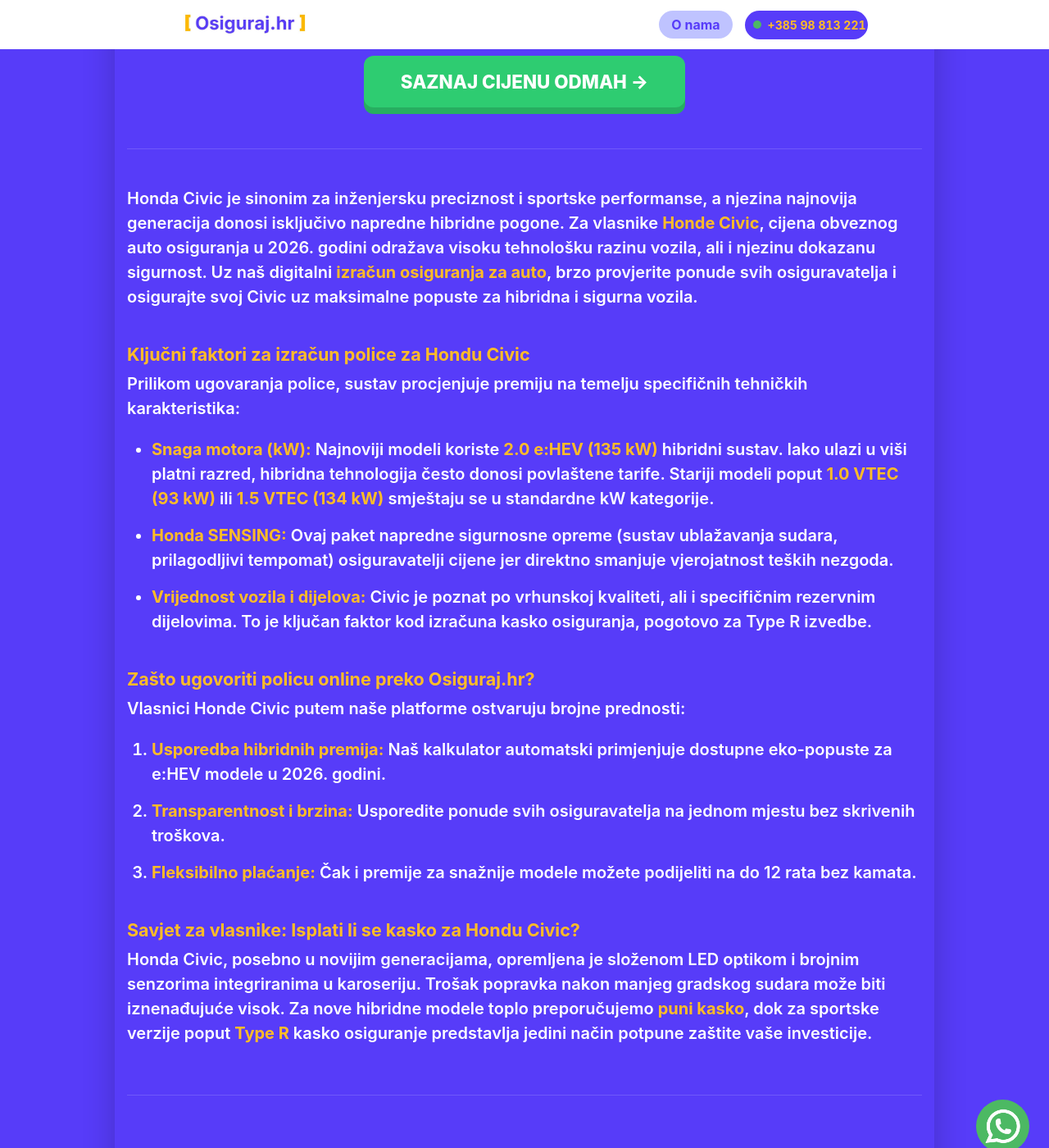
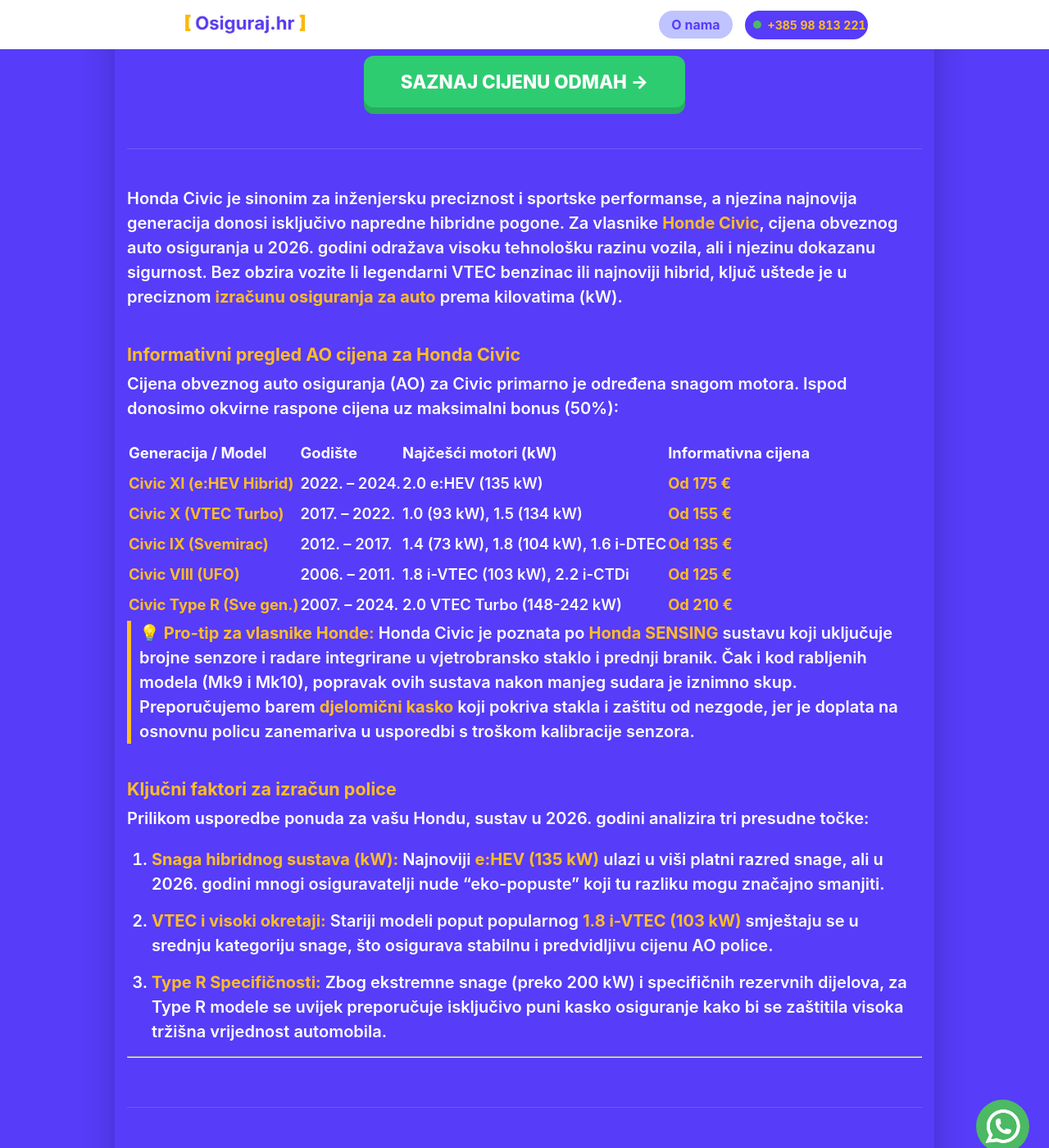
Before and after one commit to Filip-Gale/OsigurajHR, a Jekyll site: the page built from auto-osiguranje/honda-civic.md, in a window 1280 px wide and 1400 px high, scrolled down 345 px. Shown: the whole window at 82% size. Built offline with Jekyll 4.4.1, drawn with Linux system fonts in a browser that asks for light colours; some of the changed text lies outside the part shown.

Commit message:
Update honda-civic.md

```diff
--- a/auto-osiguranje/honda-civic.md
+++ b/auto-osiguranje/honda-civic.md
@@ -1,48 +1,82 @@
 ---
 layout: grad
-grad_ime: ""
-title: "Osiguranje za Honda Civic | Izračun cijene prema kW (2026)"
+grad_ime: "Hrvatska"
+title: "Osiguranje za Honda Civic | Cijene po godištima (2006-2024)"
 permalink: /auto-osiguranje/honda-civic/
-description: "Saznajte točnu cijenu auto osiguranja za Honda Civic. Usporedite ponude za VTEC, i-DTEC i nove e:HEV hibride uz uštede do 30% online."
+description: "Izračunajte cijenu osiguranja za Honda Civic. Provjerite informativne cijene za e:HEV hibride, VTEC i i-DTEC modele po godištima. Uštedite do 30% online."
 ---
 
-Honda Civic je sinonim za inženjersku preciznost i sportske performanse, a njezina najnovija generacija donosi isključivo napredne hibridne pogone. Za vlasnike **Honde Civic**, cijena obveznog auto osiguranja u 2026. godini odražava visoku tehnološku razinu vozila, ali i njezinu dokazanu sigurnost. Uz naš digitalni **izračun osiguranja za auto**, brzo provjerite ponude svih osiguravatelja i osigurajte svoj Civic uz maksimalne popuste za hibridna i sigurna vozila.
+Honda Civic je sinonim za inženjersku preciznost i sportske performanse, a njezina najnovija generacija donosi isključivo napredne hibridne pogone. Za vlasnike **Honde Civic**, cijena obveznog auto osiguranja u 2026. godini odražava visoku tehnološku razinu vozila, ali i njezinu dokazanu sigurnost. Bez obzira vozite li legendarni VTEC benzinac ili najnoviji hibrid, ključ uštede je u preciznom **izračunu osiguranja za auto** prema kilovatima (kW).
 
-### Ključni faktori za izračun police za Hondu Civic
+### Informativni pregled AO cijena za Honda Civic
 
-Prilikom ugovaranja police, sustav procjenjuje premiju na temelju specifičnih tehničkih karakteristika:
+Cijena obveznog auto osiguranja (AO) za Civic primarno je određena snagom motora. Ispod donosimo okvirne raspone cijena uz maksimalni bonus (50%):
 
-* **Snaga motora (kW):** Najnoviji modeli koriste **2.0 e:HEV (135 kW)** hibridni sustav. Iako ulazi u viši platni razred, hibridna tehnologija često donosi povlaštene tarife. Stariji modeli poput **1.0 VTEC (93 kW)** ili **1.5 VTEC (134 kW)** smještaju se u standardne kW kategorije.
-* **Honda SENSING:** Ovaj paket napredne sigurnosne opreme (sustav ublažavanja sudara, prilagodljivi tempomat) osiguravatelji cijene jer direktno smanjuje vjerojatnost teških nezgoda.
-* **Vrijednost vozila i dijelova:** Civic je poznat po vrhunskoj kvaliteti, ali i specifičnim rezervnim dijelovima. To je ključan faktor kod izračuna kasko osiguranja, pogotovo za Type R izvedbe.
+| Generacija&nbsp;/&nbsp;Model | Godište&nbsp;&nbsp;&nbsp;&nbsp;&nbsp; | Najčešći motori (kW)&nbsp;&nbsp;&nbsp;&nbsp;&nbsp;&nbsp;&nbsp;&nbsp; | Informativna cijena |
+| :--- | :--- | :--- | :--- |
+| **Civic XI (e:HEV Hibrid)** | 2022. – 2024. | 2.0 e:HEV (135 kW) | **Od 175 €** |
+| **Civic X (VTEC Turbo)** | 2017. – 2022. | 1.0 (93 kW), 1.5 (134 kW) | **Od 155 €** |
+| **Civic IX (Svemirac)** | 2012. – 2017. | 1.4 (73 kW), 1.8 (104 kW), 1.6 i-DTEC | **Od 135 €** |
+| **Civic VIII (UFO)** | 2006. – 2011. | 1.8 i-VTEC (103 kW), 2.2 i-CTDi | **Od 125 €** |
+| **Civic Type R (Sve gen.)** | 2007. – 2024. | 2.0 VTEC Turbo (148-242 kW) | **Od 210 €** |
 
-### Zašto ugovoriti policu online preko Osiguraj.hr?
+> **💡 Pro-tip za vlasnike Honde:** Honda Civic je poznata po **Honda SENSING** sustavu koji uključuje brojne senzore i radare integrirane u vjetrobransko staklo i prednji branik. Čak i kod rabljenih modela (Mk9 i Mk10), popravak ovih sustava nakon manjeg sudara je iznimno skup. Preporučujemo barem **djelomični kasko** koji pokriva stakla i zaštitu od nezgode, jer je doplata na osnovnu policu zanemariva u usporedbi s troškom kalibracije senzora.
 
-Vlasnici Honde Civic putem naše platforme ostvaruju brojne prednosti:
+### Ključni faktori za izračun police
 
-1. **Usporedba hibridnih premija:** Naš kalkulator automatski primjenjuje dostupne eko-popuste za e:HEV modele u 2026. godini.
-2. **Transparentnost i brzina:** Usporedite ponude svih osiguravatelja na jednom mjestu bez skrivenih troškova.
-3. **Fleksibilno plaćanje:** Čak i premije za snažnije modele možete podijeliti na do 12 rata bez kamata.
+Prilikom usporedbe ponuda za vašu Hondu, sustav u 2026. godini analizira tri presudne točke:
+1.  **Snaga hibridnog sustava (kW):** Najnoviji **e:HEV (135 kW)** ulazi u viši platni razred snage, ali u 2026. godini mnogi osiguravatelji nude "eko-popuste" koji tu razliku mogu značajno smanjiti.
+2.  **VTEC i visoki okretaji:** Stariji modeli poput popularnog **1.8 i-VTEC (103 kW)** smještaju se u srednju kategoriju snage, što osigurava stabilnu i predvidljivu cijenu AO police.
+3.  **Type R Specifičnosti:** Zbog ekstremne snage (preko 200 kW) i specifičnih rezervnih dijelova, za Type R modele se uvijek preporučuje isključivo puni kasko osiguranje kako bi se zaštitila visoka tržišna vrijednost automobila.
 
-### Savjet za vlasnike: Isplati li se kasko za Hondu Civic?
-
-Honda Civic, posebno u novijim generacijama, opremljena je složenom LED optikom i brojnim senzorima integriranima u karoseriju. Trošak popravka nakon manjeg gradskog sudara može biti iznenađujuće visok. Za nove hibridne modele toplo preporučujemo **puni kasko**, dok za sportske verzije poput **Type R** kasko osiguranje predstavlja jedini način potpune zaštite vaše investicije.
+---
 
 <div class="faq-section">
-    <h3>FAQ: Sve što trebate znati o osiguranju za Hondu Civic</h3>
+    <h3>FAQ: Sve što trebate znati o osiguranju za Honda Civic</h3>
 
     <div class="faq-item">
         <h4>Plaćam li skuplje osiguranje za Civic e:HEV jer ima 2.0 motor?</h4>
-        <p>Ne. U Hrvatskoj se premija AO police obračunava prema snazi u kilovatima (kW), a ne prema obujmu motora. Napredni 2.0 hibrid plaća policu prema svojih 135 kW, uz moguće popuste za hibridni pogon.</p>
+        <p>Ne. U Hrvatskoj se premija obračunava prema snazi u kilovatima (kW), a ne prema obujmu motora. Iako je motor 2.0, plaćate policu prema kategoriji od 135 kW, uz moguće popuste za hibridni pogon.</p>
     </div>
 
     <div class="faq-item">
         <h4>Vrijedi li moj bonus od 50% i na Type R model?</h4>
-        <p>Da, vaš bonus je vezan uz vas kao vozača. Ipak, zbog velike snage motora, osnovna cijena police za Type R bit će znatno viša nego za standardni model, pa je maksimalan bonus ovdje još značajniji.</p>
+        <p>Da, vaš bonus je vezan uz vas kao vozača i primjenjuje se na svako vozilo. S obzirom na to da Type R ulazi u najviši platni razred snage, tih 50% bonusa donosi vam najveću apsolutnu uštedu u eurima.</p>
     </div>
 
     <div class="faq-item">
-        <h4>Mogu li osigurati vozilo ako je registrirano na firmu?</h4>
-        <p>Naravno. Naš <strong>izračun osiguranja za auto</strong> podržava i fizičke i pravne osobe. Unesite OIB tvrtke i sustav će povući sve potrebne podatke za točan izračun.</p>
+        <h4>Mogu li osigurati Civic ako je registriran na tvrtku?</h4>
+        <p>Naravno. Naš <strong>izračun osiguranja za auto</strong> podržava i fizičke i pravne osobe. Jednostavno unesite OIB tvrtke i sustav će povući sve potrebne podatke za precizan izračun premije.</p>
     </div>
 </div>
+
+<script type="application/ld+json">
+{
+  "@context": "https://schema.org",
+  "@type": "FAQPage",
+  "mainEntity": [{
+    "@type": "Question",
+    "name": "Plaćam li skuplje osiguranje za Civic e:HEV jer ima 2.0 motor?",
+    "acceptedAnswer": {
+      "@type": "Answer",
+      "text": "Ne, premija auto osiguranja u RH ovisi o snazi u kW, a ne o obujmu motora. Civic e:HEV se osigurava prema snazi od 135 kW."
+    }
+  },
+  {
+    "@type": "Question",
+    "name": "Vrijedi li moj bonus od 50% i na Type R model?",
+    "acceptedAnswer": {
+      "@type": "Answer",
+      "text": "Da, bonus je vezan uz vozača i može se u potpunosti iskoristiti za Type R, bez obzira na snagu motora."
+    }
+  },
+  {
+    "@type": "Question",
+    "name": "Mogu li osigurati Civic ako je registriran na tvrtku?",
+    "acceptedAnswer": {
+      "@type": "Answer",
+      "text": "Da, online izračun podržava ugovaranje police za pravne osobe uz unos OIB-a tvrtke."
+    }
+  }]
+}
+</script>
```
